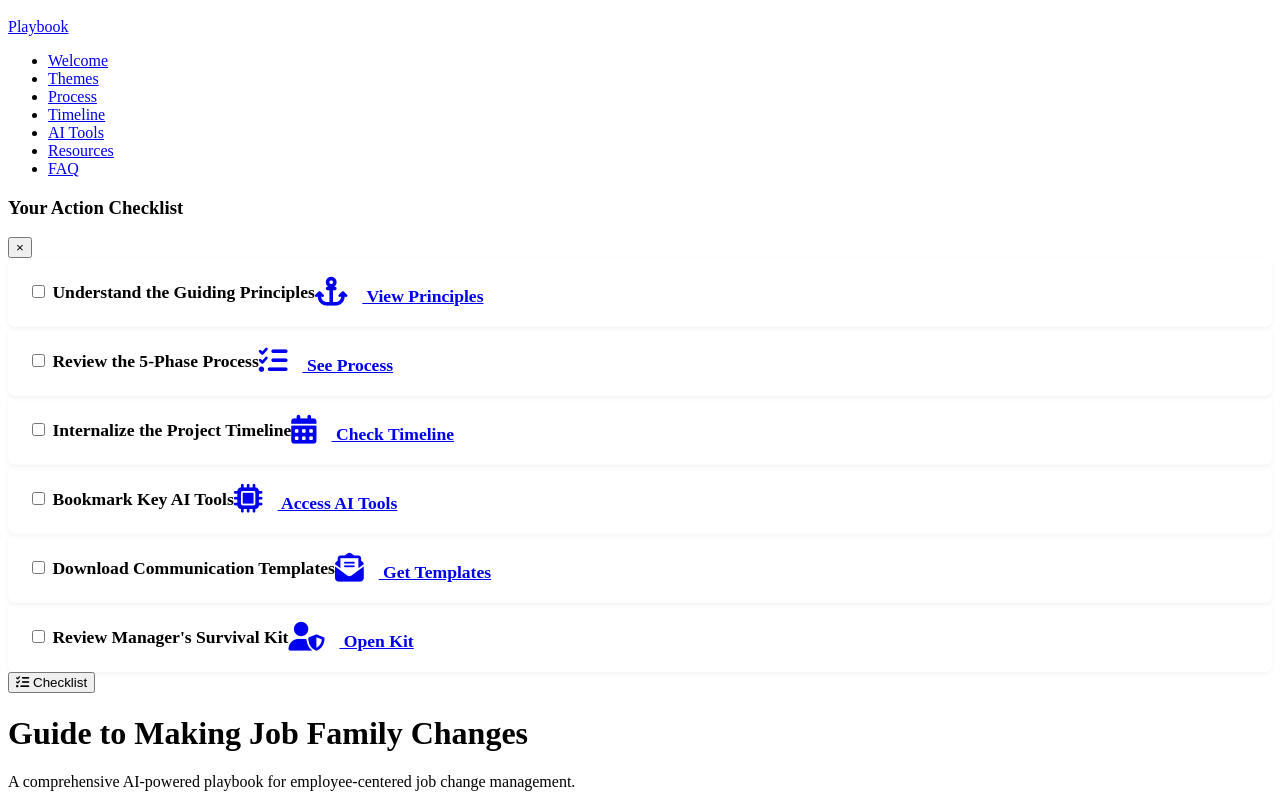
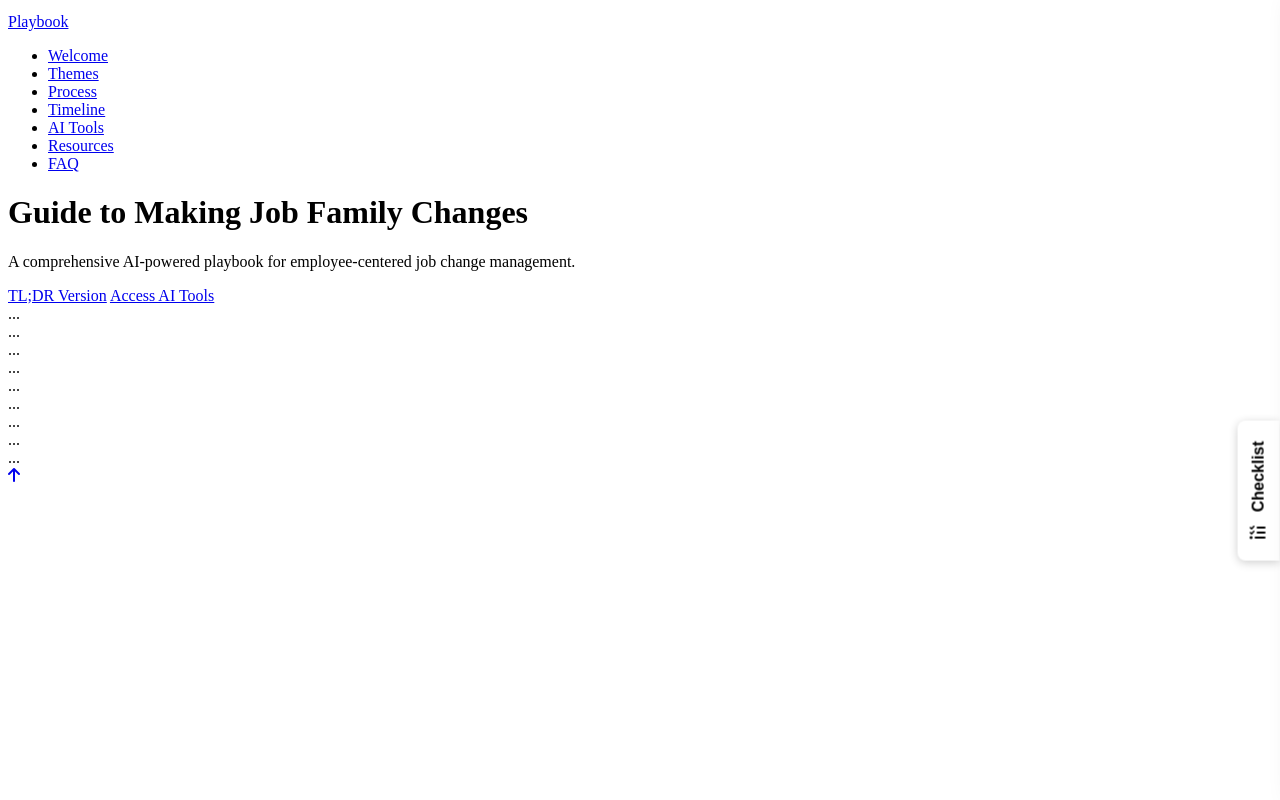
Before and after one commit to rahsapr/chengeguide, a plain HTML site: page index.html in a window 1280 px wide. Shown: the top 800 px of the page. Drawn offline with Linux system fonts and the light colour scheme.

Commit message:
Update style.css

```diff
--- a/style.css
+++ b/style.css
@@ -1,147 +1,152 @@
-/* --- Add these new styles to your existing style.css file --- */
+/* --- Add these new styles and remove old quiz/checklist styles --- */
 
-/* --- NEW: Gamified Quest Progress Bar --- */
-.quest-progress-container {
+/* --- REFINED: Simple Progress Bar --- */
+.progress-container {
     width: 100%;
-    height: 10px;
-    background-color: var(--border-color);
+    height: 5px; /* Thinner and more subtle */
+    background-color: transparent;
     position: fixed;
     top: 0;
-    z-index: 1001; /* Above the navbar */
+    z-index: 1001;
 }
-.quest-progress-bar {
+.progress-bar {
     height: 100%;
-    background: linear-gradient(90deg, var(--secondary-color) 0%, var(--primary-color) 100%);
+    background: var(--primary-color);
     width: 0%;
-}
-.quest-progress-icon {
-    position: absolute;
-    top: 50%;
-    left: 0;
-    transform: translateY(-50%);
-    font-size: 24px;
-    transition: left 0.1s linear;
+    border-radius: 0 2px 2px 0;
 }
 
-/* --- NEW: Change Agent Checklist --- */
-.checklist-grid {
-    display: grid;
-    grid-template-columns: repeat(auto-fit, minmax(250px, 1fr));
-    gap: 20px;
-    max-width: 900px;
-    margin: 0 auto;
+/* --- NEW: Sidebar Checklist & Toggle Button --- */
+.checklist-toggle-btn {
+    position: fixed;
+    top: 50%;
+    right: 0;
+    transform: translateY(-50%) rotate(-90deg);
+    transform-origin: bottom right;
+    background-color: var(--primary-color);
+    color: var(--white-color);
+    border: none;
+    padding: 12px 20px;
+    font-size: 1rem;
+    font-weight: 600;
+    cursor: pointer;
+    z-index: 1010;
+    border-radius: 8px 8px 0 0;
+    box-shadow: -2px 0 10px rgba(0,0,0,0.2);
+    transition: background-color 0.3s ease;
 }
+.checklist-toggle-btn:hover { background-color: var(--secondary-color); }
+.checklist-toggle-btn i { margin-right: 8px; transform: rotate(90deg); }
+
+.checklist-sidebar {
+    position: fixed;
+    top: 0;
+    right: -400px; /* Start off-screen */
+    width: 380px;
+    height: 100%;
+    background-color: var(--white-color);
+    box-shadow: -5px 0 25px rgba(0,0,0,0.15);
+    z-index: 1020;
+    transition: right 0.4s cubic-bezier(0.25, 0.46, 0.45, 0.94);
+    display: flex;
+    flex-direction: column;
+}
+.checklist-sidebar.active { right: 0; }
+
+.sidebar-header {
+    display: flex;
+    justify-content: space-between;
+    align-items: center;
+    padding: 20px;
+    background-color: var(--light-color);
+    border-bottom: 1px solid var(--border-color);
+}
+.sidebar-header h3 { font-size: 1.3rem; margin: 0; }
+
+.close-sidebar-btn {
+    background: none;
+    border: none;
+    font-size: 2rem;
+    font-weight: 300;
+    cursor: pointer;
+    color: var(--text-color);
+    line-height: 1;
+}
+
+.sidebar-content {
+    padding: 20px;
+    overflow-y: auto;
+    flex-grow: 1;
+}
+
 .checklist-item {
-    background-color: var(--white-color);
-    padding: 20px;
+    background-color: var(--light-color);
     border-radius: 8px;
+    padding: 15px;
+    margin-bottom: 15px;
+}
+.checklist-item label {
     display: flex;
     align-items: center;
-    font-size: 1.1rem;
-    font-weight: 600;
-    box-shadow: 0 2px 5px rgba(0,0,0,0.05);
-    transition: all 0.4s ease;
-}
-.checklist-item i {
-    font-size: 1.8rem;
-    margin-right: 15px;
-    transition: transform 0.4s ease;
-}
-.checklist-item .fa-circle { color: var(--border-color); }
-.checklist-item .fa-circle-check { display: none; color: var(--success-color); }
-
-/* Completed state for checklist */
-.checklist-item.completed {
-    background-color: #E3FCEF;
-    color: var(--dark-color);
-}
-.checklist-item.completed .fa-circle { display: none; }
-.checklist-item.completed .fa-circle-check { display: block; transform: scale(1.2); }
-.checklist-item.completed span { text-decoration: line-through; opacity: 0.7; }
-
-/* --- NEW: Knowledge Checkpoint Quiz --- */
-.quiz-container {
-    max-width: 700px;
-    margin: 0 auto;
-    background-color: var(--white-color);
-    padding: 40px;
-    border-radius: 8px;
-    box-shadow: 0 5px 25px rgba(0,0,0,0.08);
-    text-align: center;
-}
-.quiz-question { font-size: 1.5rem; margin-bottom: 30px; }
-.quiz-answers { display: grid; grid-template-columns: 1fr 1fr; gap: 15px; }
-.quiz-answer-btn {
-    padding: 15px;
     font-size: 1rem;
     font-weight: 600;
-    border: 2px solid var(--border-color);
-    border-radius: 5px;
-    background-color: transparent;
     cursor: pointer;
-    transition: all 0.2s ease;
 }
-.quiz-answer-btn:hover:not(:disabled) {
-    background-color: var(--primary-color);
-    color: var(--white-color);
-    border-color: var(--primary-color);
-    transform: translateY(-3px);
+.checklist-item input[type="checkbox"] {
+    width: 20px;
+    height: 20px;
+    margin-right: 15px;
+    accent-color: var(--primary-color);
+    cursor: pointer;
 }
-.quiz-answer-btn.correct { background-color: var(--success-color); color: white; border-color: var(--success-color); }
-.quiz-answer-btn.incorrect { background-color: #DE350B; color: white; border-color: #DE350B; }
-.quiz-answer-btn:disabled { cursor: not-allowed; opacity: 0.7; }
-.quiz-result {
-    margin-top: 30px;
-    font-size: 1.2rem;
+.checklist-item input[type="checkbox"]:checked + span {
+    text-decoration: line-through;
+    opacity: 0.6;
+}
+.quick-links {
+    padding-top: 10px;
+    margin-top: 10px;
+    border-top: 1px solid var(--border-color);
+}
+.quick-links a {
+    color: var(--primary-color);
     font-weight: 600;
+    font-size: 0.9rem;
+    text-decoration: none;
 }
-.quiz-result.correct { color: var(--success-color); }
-.quiz-result.incorrect { color: #DE350B; }
+.quick-links a i { margin-right: 5px; }
+.quick-links a:hover { text-decoration: underline; }
 
-/* --- NEW: Enhanced Micro-interactions --- */
-/* Button Shimmer Effect */
-.btn { position: relative; overflow: hidden; }
-.btn::before {
-    content: '';
-    position: absolute;
+.sidebar-overlay {
+    position: fixed;
     top: 0;
-    left: -100%;
+    left: 0;
     width: 100%;
     height: 100%;
-    background: linear-gradient(120deg, transparent, rgba(255, 255, 255, 0.4), transparent);
-    transition: left 0.6s ease;
+    background: rgba(0,0,0,0.5);
+    z-index: 1015;
+    opacity: 0;
+    visibility: hidden;
+    transition: opacity 0.4s ease, visibility 0.4s ease;
 }
-.btn:hover::before { left: 100%; }
+.sidebar-overlay.active {
+    opacity: 1;
+    visibility: visible;
+}
 
-/* Card Lift Effect */
+
+/* Adjust body padding and navbar position for the progress bar */
+body {
+    padding-top: 5px;
+}
+.navbar {
+    top: 5px; /* Position it below the new progress bar */
+}
+
+/* Card Lift Effect from previous version (keep this, it's good) */
 .tool-card:hover, .resource-column:hover {
     transform: translateY(-8px);
     box-shadow: 0 8px 30px rgba(0,0,0,0.12);
     transition: all 0.3s ease;
 }
 .resource-column { transition: all 0.3s ease; padding: 20px; border-radius: 8px; }
-
-/* Timeline Glow */
-.timeline-wrapper {
-    position: relative;
-}
-.timeline-wrapper::after {
-    content: '';
-    position: absolute;
-    bottom: 20px; /* Align with scrollbar area */
-    left: 0;
-    right: 0;
-    height: 8px;
-    z-index: 10;
-    pointer-events: none;
-    background: linear-gradient(to right, var(--primary-color), transparent 20%, transparent 80%, var(--primary-color));
-    opacity: 0.2;
-}
-
-/* Adjust top padding of body to account for new progress bar */
-body {
-    padding-top: 10px;
-}
-.navbar {
-    top: 10px; /* Position it below the new progress bar */
-}
```
